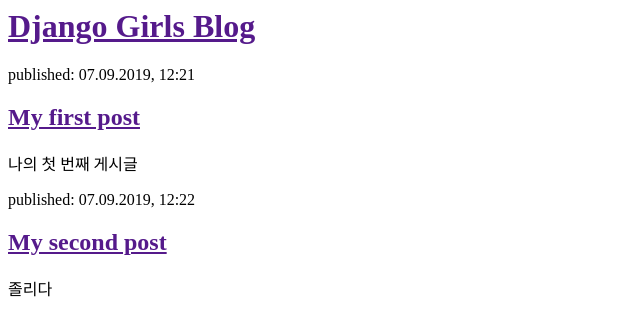
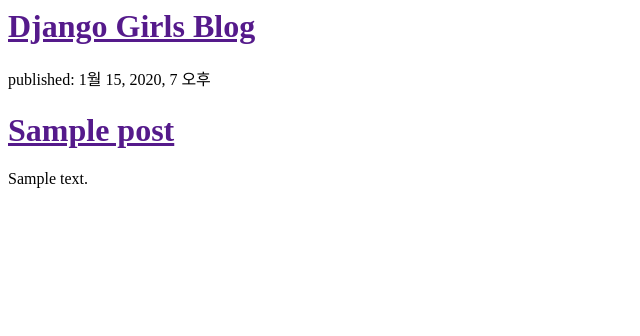
Before and after one commit to retroinspect/my-first-blog, a Django app: template blog/templates/blog/post_list.html in a window 1280 px wide. Shown: the top 336 px of the page, without its empty margins (0-640 px from the left). Run offline with Django 3.2, Linux system fonts and the light colour scheme; the template is opened without the code that fills it: values that come from a table or form of the project are taken from there, others are empty; tables that the repository leaves empty hold one stand-in row (values such as "Sample post").

Commit message:
Modified templates to display posts from database.

```diff
--- a/blog/templates/blog/post_list.html
+++ b/blog/templates/blog/post_list.html
@@ -8,16 +8,13 @@
       <h1><a href="">Django Girls Blog</a></h1>
     </div>
 
-    <div>
-      <p>published: 07.09.2019, 12:21</p>
-      <h2><a href="">My first post</a></h2>
-      <p> 나의 첫 번째 게시글</p>
-    </div>
+    {% for post in posts %}
+      <div>
+        <p>published: {{post.published_date}}</p>
+        <h1><a href="">{{post.title}}</a></h1>
+        <p>{{post.text|linebreaksbr}}</p>
+      </div>
+    {% endfor %}
 
-    <div>
-      <p>published: 07.09.2019, 12:22</p>
-      <h2><a href="">My second post</a></h2>
-      <p>졸리다</p>
-    </div>
   </body>
 </html>
```
Also changed, not shown: blog/views.py (+6 -2 lines).
